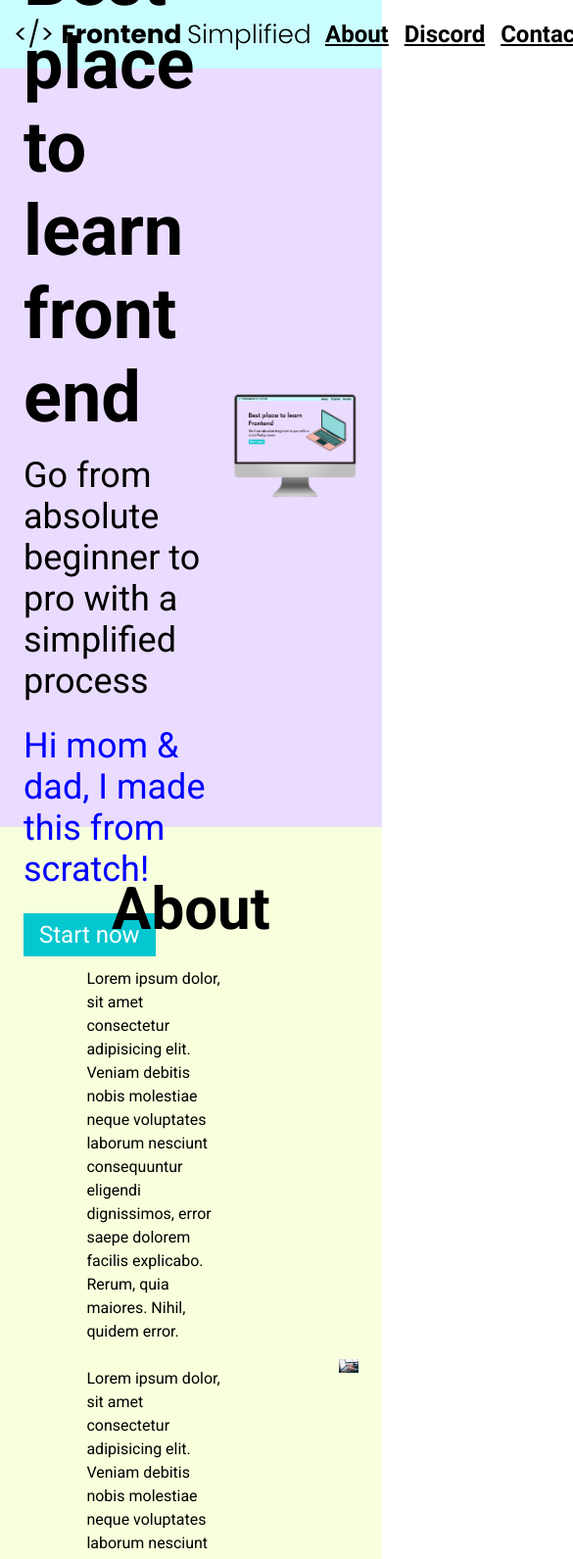
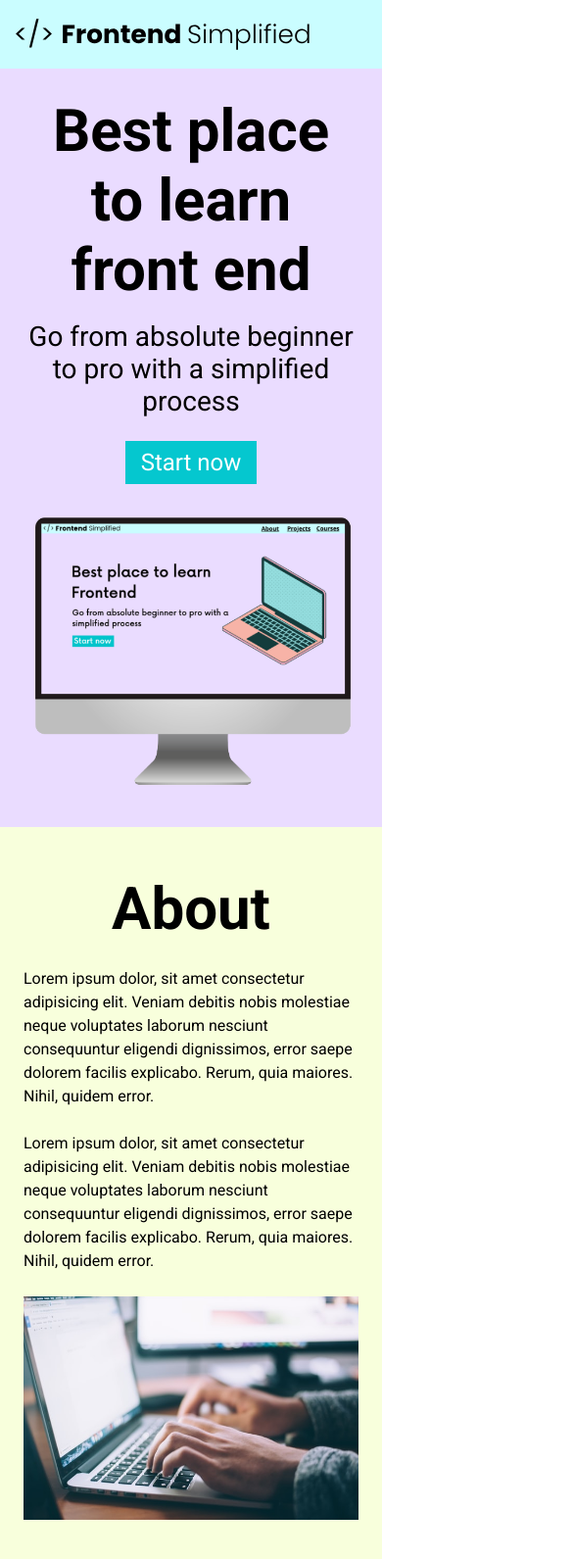
Before and after one commit to RyanCacicedo/HTML-mini-project, a plain HTML site: page index.html in a window 390 px wide. Shown: the top 1591 px of the page at 98% size, 585 px wide, since content can reach past the window. Drawn offline with Linux system fonts and the light colour scheme.

Commit message:
website responsive to phones

```diff
--- a/index.html
+++ b/index.html
@@ -19,15 +19,12 @@
       </nav>
       <header>
         <div class="row">
-          <div>
+          <div class="home__description">
             <h1>Best place to learn front end</h1>
             <p class="subheader">
               Go from absolute beginner to pro with a simplified process
             </p>
-            <p class="subheader__two">
-                Hi mom & dad, I made this from scratch!
-            </p>
-            <button>Start now</button>
+            <button class="home__description--button">Start now</button>
           </div>
           <figure>
             <img
--- a/style.css
+++ b/style.css
@@ -151,6 +151,7 @@ form {
   display: flex;
   flex-direction: column;
   margin: 0 auto;
+  padding: 0 24px;
 }
 
 .submit {
@@ -189,3 +190,74 @@ footer {
 .footer__link {
     padding: 0 16px;
 }
+
+/*
+
+Small phones, tablets large phones
+
+*/
+
+@media (max-width: 728px) {
+    .row {
+        flex-direction: column;
+    }
+
+    .home__description {
+        margin-bottom: 24px;
+        display: flex;
+        flex-direction: column;
+        align-items: center;
+    }
+
+    .home__description--button {
+        max-width: 240px;
+    }
+
+    h1 {
+        text-align: center;
+        font-size: 60px;
+
+    }
+
+    .subheader {
+        text-align: center;
+        font-size: 28px;
+    }
+
+    ul {
+        display: none;
+    }
+
+    .section__description {
+        flex-direction: column;
+    }
+
+    .section__description--wrapper {
+        width: 100%;
+    }
+
+    .about__img--wrapper {
+        width: 100%;
+    }
+
+    #discord .section__description {
+        flex-direction: column-reverse;
+    }
+
+    footer {
+        padding: 48px 24px;
+    }
+
+    .footer__logo {
+        max-width: 360px;
+    }
+
+    .footer__link {
+        padding: 0 4px;
+        font-size: 18px;
+    }
+
+    .footer__links {
+        margin-bottom: 24px;
+    }
+}
```
